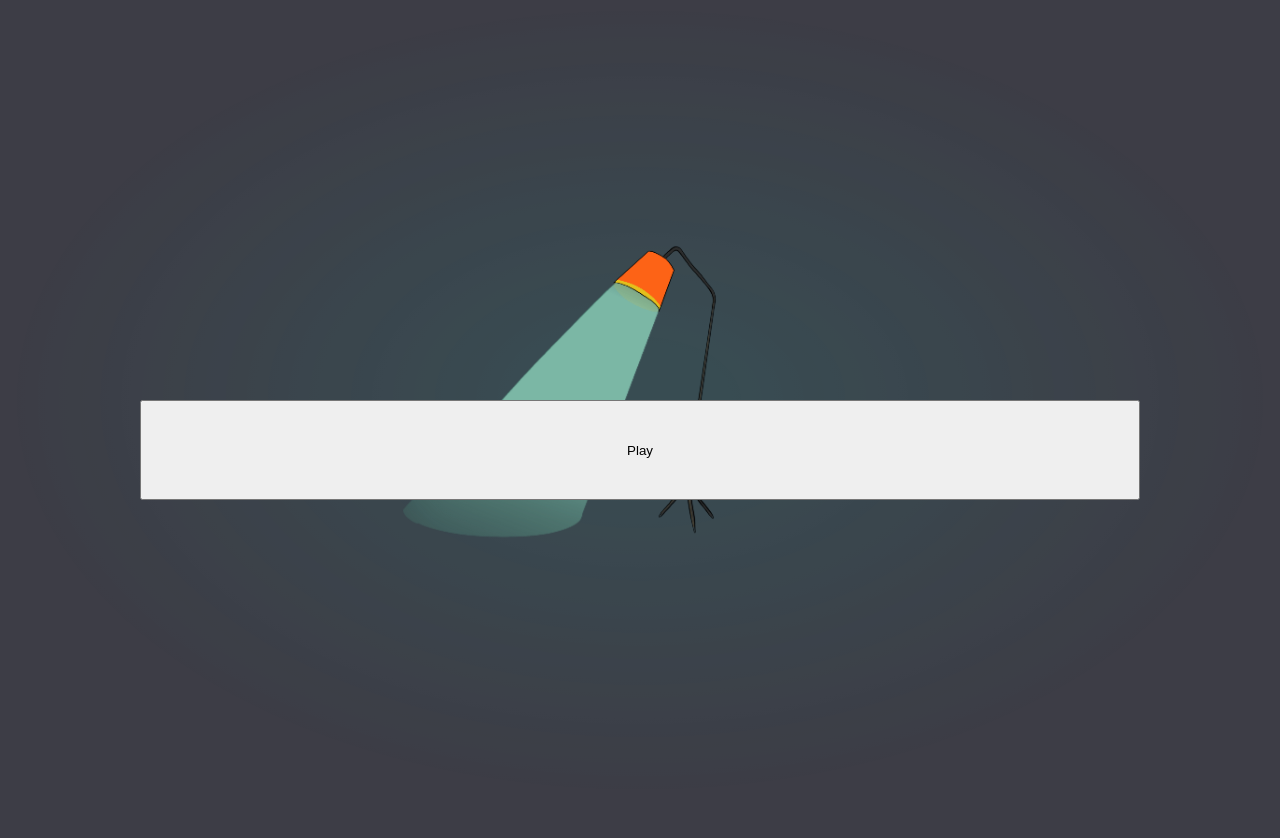
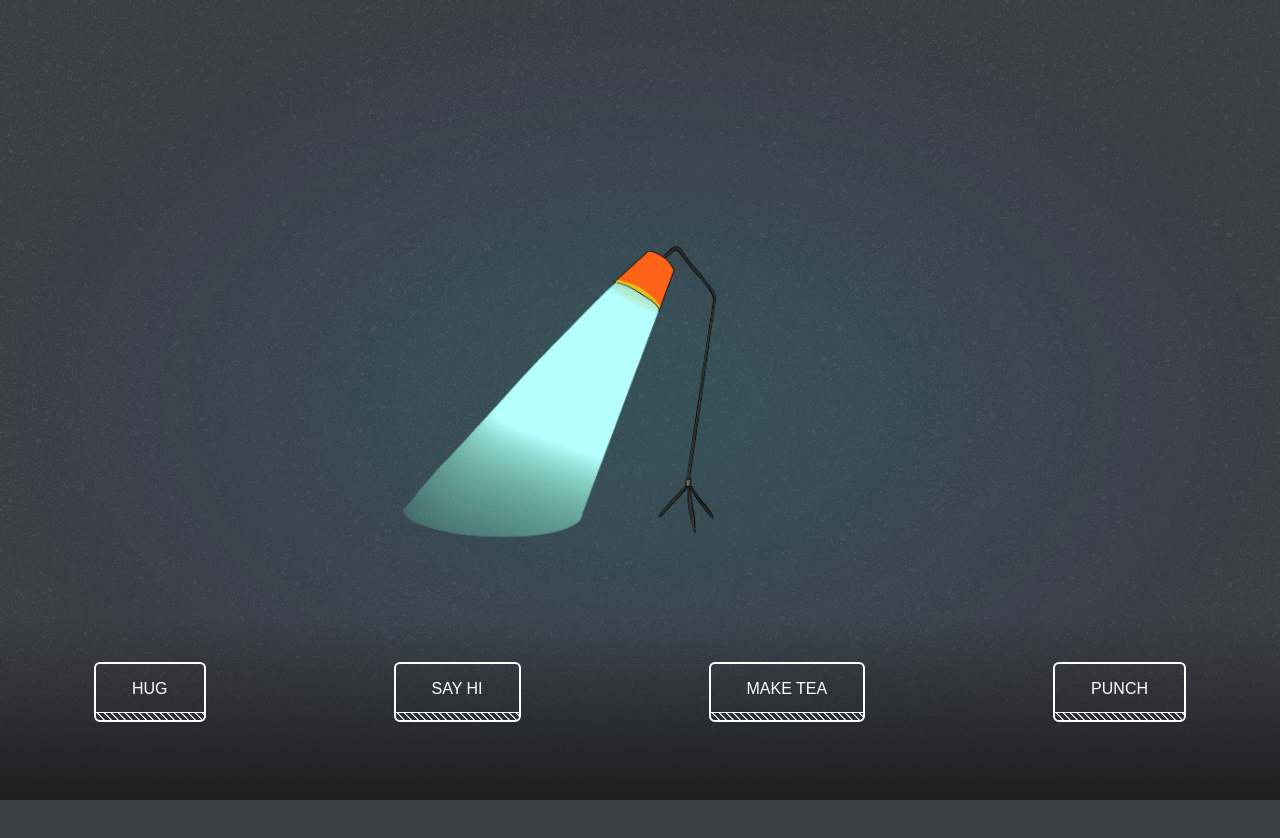
Before and after one commit to cakeinpanic/ld49, a React app: page / in a window 1280 px wide. Shown: the top 838 px of the page. Built offline with nearby package versions, Linux system fonts and the light colour scheme.

Commit message:
add buttons

```diff
--- a/src/App.css
+++ b/src/App.css
@@ -51,7 +51,7 @@
     opacity: var(--opacity);
 }
 
-.btn {
+.start-btn {
     position: absolute;
     top: 50%;
     left: 0%;
--- a/src/App.tsx
+++ b/src/App.tsx
@@ -1,8 +1,10 @@
 import { useState } from 'react'
 import useSound from 'use-sound'
 import './App.css'
+import { Buttons } from './Buttons'
 import lamp from './lamp.png'
 import light from './light.png'
+
 const music = require('./music.mp3').default
 const root = document.documentElement
 
@@ -15,7 +17,7 @@ function changeColor(timeout: number) {
     root.style.setProperty('--brightness', getRandomBetween(70, 120) + '%')
     root.style.setProperty('--hue', getRandomBetween(0, 180) + 'deg')
     root.style.setProperty('--saturate', getRandomBetween(70, 120) + '%')
-    changeColor(getRandomBetween(1000, 3000))
+    changeColor(getRandomBetween(1000, 10000))
   }, timeout)
 }
 
@@ -25,7 +27,7 @@ function blink() {
     root.style.setProperty('--opacity', '100%')
     setTimeout(() => {
       blink()
-    }, getRandomBetween(1000, 3000))
+    }, getRandomBetween(1000, 10000))
   }, getRandomBetween(100, 200))
 }
 
@@ -33,18 +35,22 @@ function App() {
   changeColor(0)
   blink()
 
-  const [play] = useSound(music,{loop: true, soundEnabled: true, volume: .4})
-  const [showBtn, setShowBtn]= useState(true)
+  const [play] = useSound(music, { loop: true, soundEnabled: true, volume: .4 })
+  const [showBtn, setShowBtn] = useState(true)
+  const [score, setScore] = useState(0)
 
   return (
-    <div className="Game">
-      <img className="img light" src={light}/>
-      <img className="img lamp" src={lamp}/>
-      { showBtn && <button className="btn" onClick={()=>{
-        play();
-        setShowBtn(false)
-      }}>Play</button>}
-    </div>
+    <>
+      <div className="Game">
+        <img className="img light" src={light}/>
+        <img className="img lamp" src={lamp}/>
+        {/*{showBtn && <button className="start-btn" onClick={() => {*/}
+        {/*  // play();*/}
+        {/*  setShowBtn(false)*/}
+        {/*}}>Play</button>}*/}
+      </div>
+      <Buttons/>
+    </>
   )
 }
 
--- /dev/null
+++ b/src/Buttons.css
@@ -0,0 +1,104 @@
+.Buttons {
+    position: absolute;
+    bottom: 0;
+    left: 0;
+    right: 0;
+    height: 200px;
+    background: linear-gradient(transparent 10%, #1f1e1e);
+    display: flex;
+    justify-content: space-around;
+    align-items: center;
+}
+
+.Button {
+  display: inline-block;
+    background: rgba(255,255,255,.5);
+    border-radius: 5px;
+    padding: 20px;
+}
+
+
+@-webkit-keyframes stripe-slide {
+    0% {
+        background-position: 0% 0;
+    }
+    100% {
+        background-position: 100% 0;
+    }
+}
+@keyframes stripe-slide {
+    0% {
+        background-position: 0% 0;
+    }
+    100% {
+        background-position: 100% 0;
+    }
+}
+body {
+    width: 100%;
+    height: 100vh;
+    display: flex;
+    justify-content: center;
+    align-items: center;
+    flex-direction: column;
+    font-family: sans-serif;
+}
+
+.btn {
+    overflow: visible;
+    margin: 0;
+    padding: 0;
+    border: 0;
+    background: transparent;
+    font: inherit;
+    line-height: normal;
+    cursor: pointer;
+    -moz-user-select: text;
+    display: block;
+    text-decoration: none;
+    text-transform: uppercase;
+    padding: 16px 36px 22px;
+    /*background-color: #fff;*/
+    color: white;
+    border: 2px solid white;
+    border-radius: 6px;
+    margin-bottom: 16px;
+    transition: all 0.5s ease;
+}
+.btn:-moz-focus-inner {
+    padding: 0;
+    border: 0;
+}
+.btn--stripe {
+    overflow: hidden;
+    position: relative;
+}
+.btn--stripe:after {
+    content: "";
+    display: block;
+    height: 7px;
+    width: 100%;
+    background-image: repeating-linear-gradient(45deg, white, white 1px, transparent 2px, transparent 5px);
+    -webkit-backface-visibility: hidden;
+    backface-visibility: hidden;
+    border-top: 1px solid white;
+    position: absolute;
+    left: 0;
+    bottom: 0;
+    background-size: 7px 7px;
+}
+.btn--stripe:hover {
+    background-color: rgba(255,255,255, .4);
+    color: #fff;
+    /*border-color: #000;*/
+}
+.btn--stripe:hover:after {
+    background-image: repeating-linear-gradient(45deg, #fff, #fff 1px, transparent 2px, transparent 5px);
+    border-top: 1px solid white;
+    -webkit-animation: stripe-slide 12s infinite linear forwards;
+    animation: stripe-slide 12s infinite linear forwards;
+}
+
+.btn--radius {
+    border-radius: 36px;
+}
--- /dev/null
+++ b/src/Buttons.tsx
@@ -0,0 +1,28 @@
+import './Buttons.css'
+import { useState } from 'react'
+
+const music = require('./music.mp3').default
+const root = document.documentElement
+
+export function Buttons() {
+  const [score, setScore] = useState(0)
+
+  const makeSadder = () => {
+    const newScore = score - 1
+    setScore(newScore)
+  }
+
+  const makeHappier = () => {
+    const newScore = score + 1
+    setScore(newScore)
+  }
+
+  return (
+    <div className="Buttons">
+      <div className="btn btn--stripe btn--large">Hug</div>
+      <div className="btn btn--stripe btn--large">Say hi</div>
+      <div className="btn btn--stripe btn--large">Make tea</div>
+      <div className="btn btn--stripe btn--large">Punch</div>
+    </div>
+  )
+}
--- a/src/index.css
+++ b/src/index.css
@@ -13,7 +13,21 @@ body {
 
 body, html{
     height: 100%;
-    background: var(--bg);
+}
+
+body {
+    background-color: var(--bg);
+
+}
+
+body:before {
+  content: '';
+    display: block;
+    width: 100%;
+    height: 100%;
+    position: absolute;
+    background-image:  url(./noise.png);
+    opacity: .05;
 }
 
 code {
```
Also changed, not shown: src/noise.png (added), 1 other file (tests, documents, lock files or other folders).
